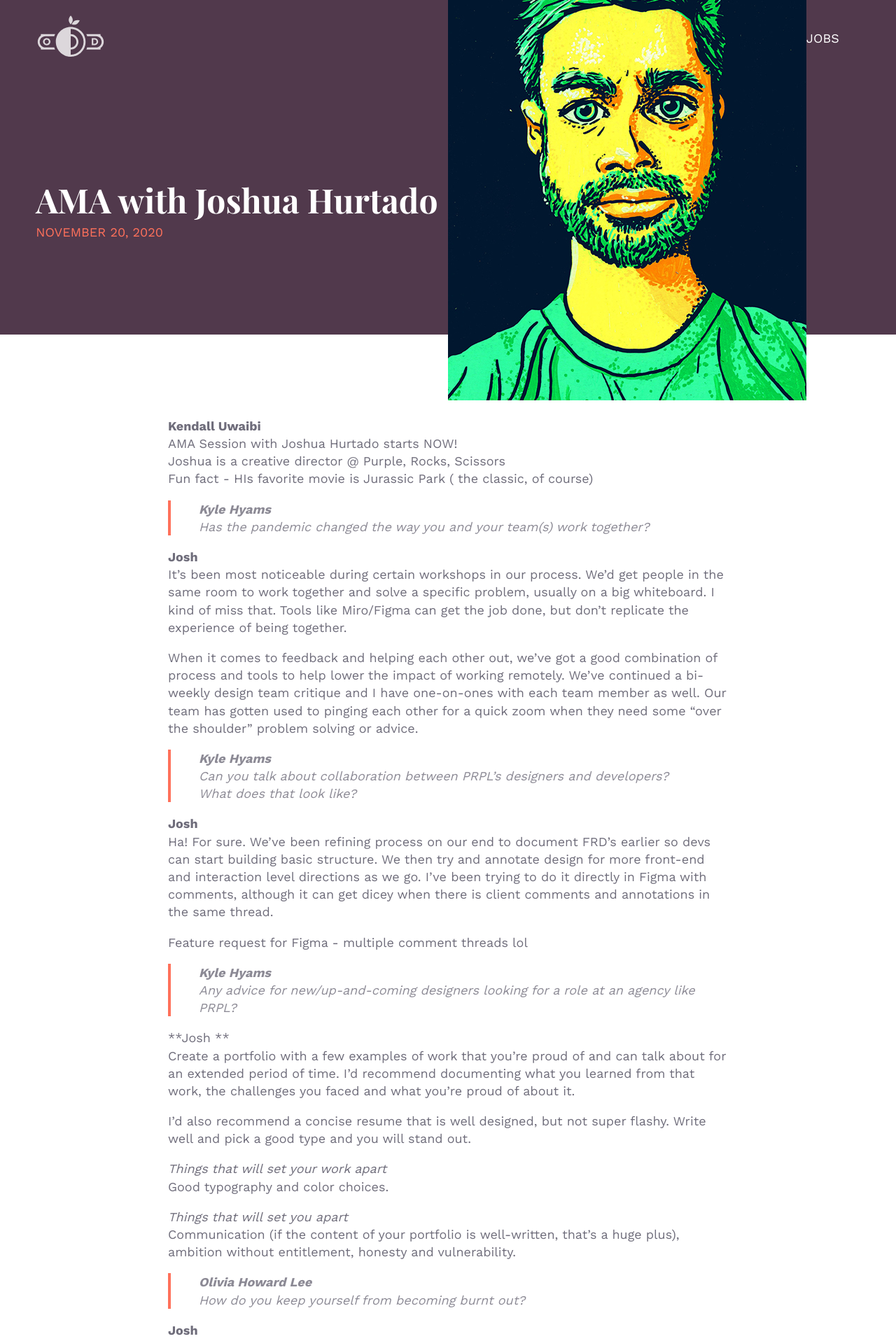
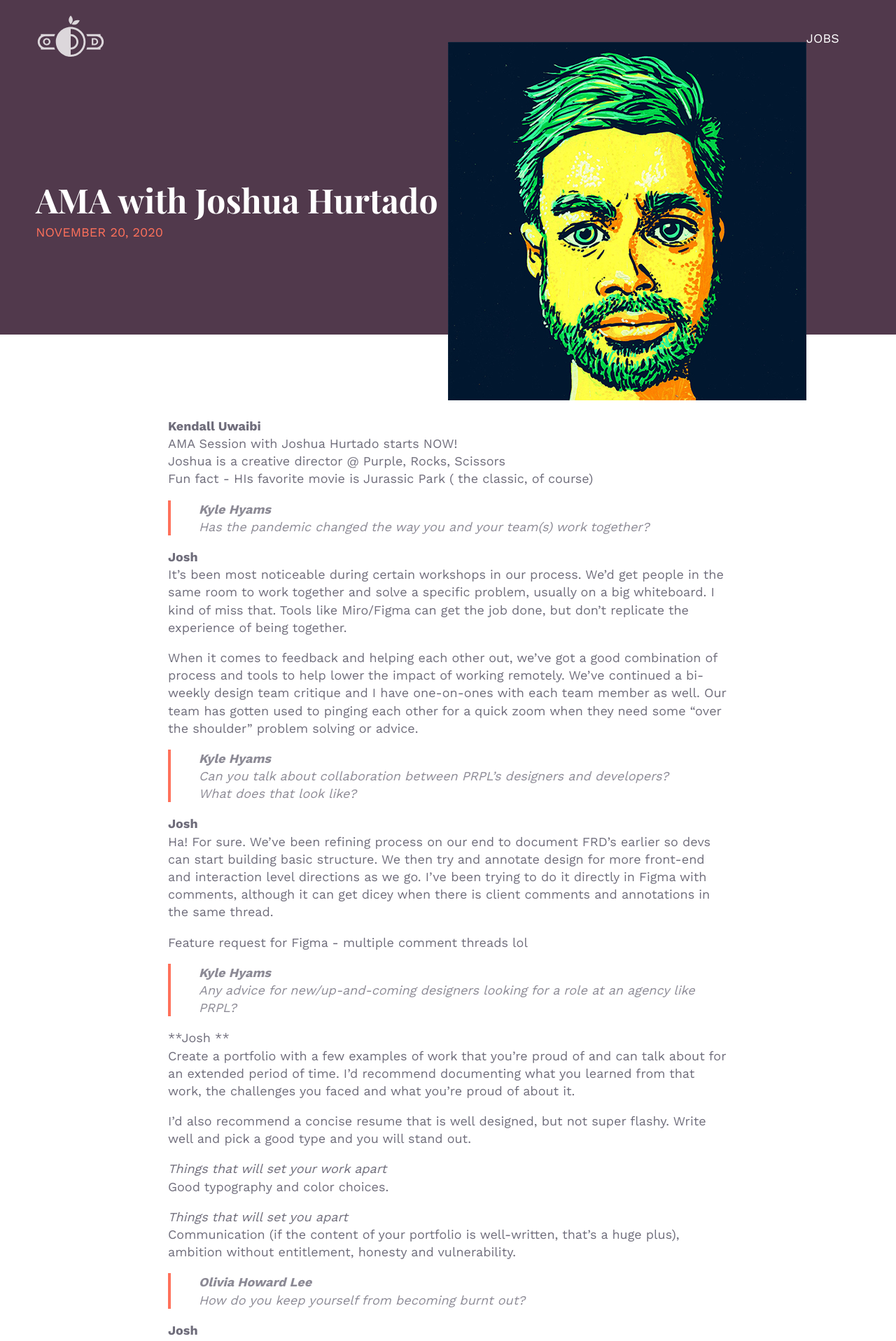
Before and after one commit to whosdustin/orlando-designers, a Jekyll site: the page built from _posts/2020-11-20-ama-with-joshua-hurtado.markdown, in a window 1280 px wide. Shown: the top 1916 px of the page at 70% size. Built offline with Jekyll 4.4.1, drawn with Linux system fonts in a browser that asks for light colours; comment, search, counter and statistics services are not loaded.

Commit message:
Updated Joshua Hurtado Copy and 2 other files

```diff
--- a/_posts/2020-11-20-ama-with-joshua-hurtado.markdown
+++ b/_posts/2020-11-20-ama-with-joshua-hurtado.markdown
@@ -1,7 +1,7 @@
 ---
 title: AMA with Joshua Hurtado
 date: 2020-11-20 16:57:00 -05:00
-image: "/uploads/Joshua-Hurtado-c23ddd.jpg"
+image: "/uploads/Joshua-Hurtado%20copy.jpg"
 author: Avery Smith
 layout: posts-2
 ---
```
Also changed, not shown: _uploads/Joshua-Hurtado copy.jpg (added), _uploads/Joshua-Hurtado-c23ddd.jpg (deleted).
